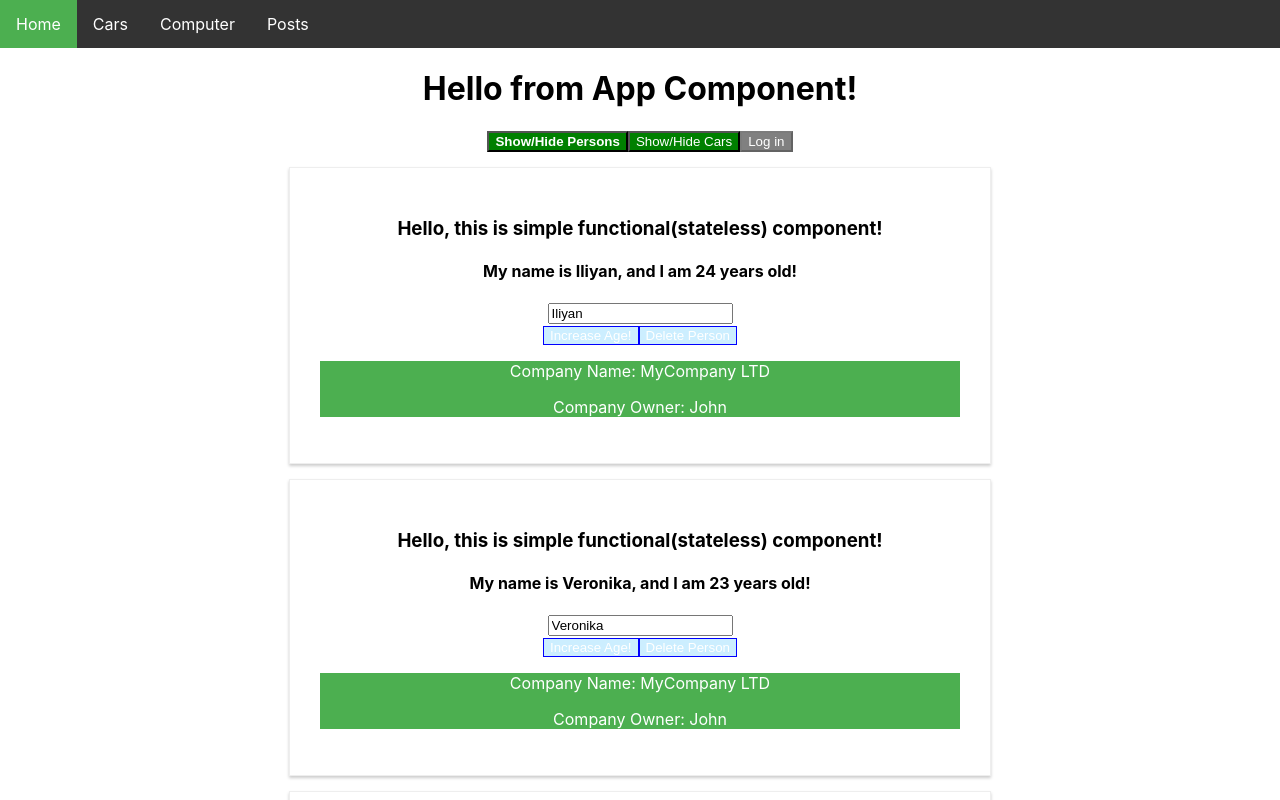
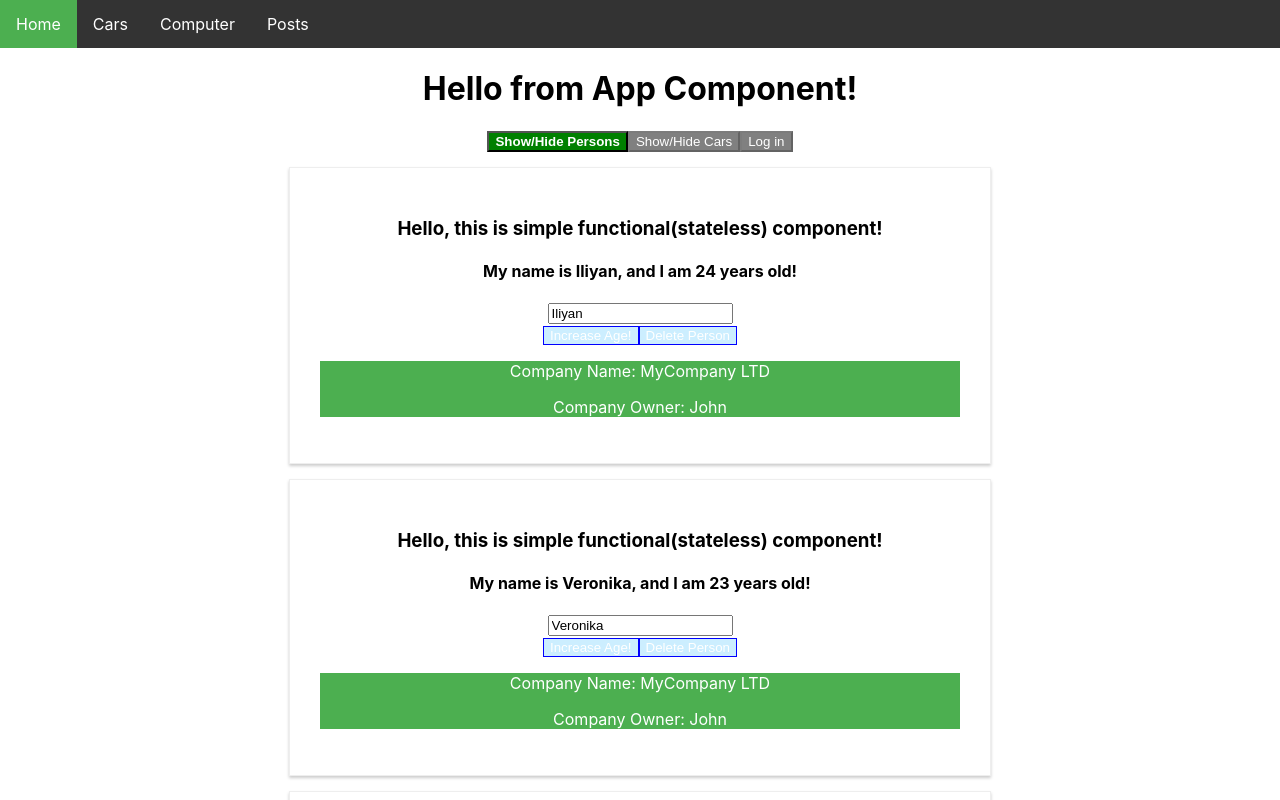
Before and after one commit to iliyanBachiyski/React-The-Complete-Guide, a React (Create React App) app: page / in a window 1280 px wide. Shown: the top 800 px of the page. Built offline with nearby package versions, Linux system fonts and the light colour scheme.

Commit message:
Added additional style to header buttons.

```diff
--- a/src/App.module.css
+++ b/src/App.module.css
@@ -47,6 +47,10 @@ button.green:hover {
   background-color: grey;
 }
 
+.green:disabled:hover {
+  background-color: grey;
+}
+
 @media (max-width: 1024px) {
   .App {
     width: 450px;
--- a/src/components/Header/Header.js
+++ b/src/components/Header/Header.js
@@ -2,6 +2,7 @@ import React, { useEffect, useRef, Fragment } from "react";
 import AuthContext from "../../context/auth-context";
 import Navigation from "../Navigation/Navigation";
 import appModuleStyles from "../../App.module.css";
+import { withRouter } from "react-router-dom";
 
 const header = props => {
   const personButtonRef = useRef(null);
@@ -28,16 +29,21 @@ const header = props => {
   }
   return (
     <Fragment>
-      <Navigation {...props.location} />
+      <Navigation />
       <h1>{props.title}</h1>
       <button
         className={classes.join(" ")}
         onClick={props.tooglePersonHandler}
         ref={personButtonRef}
+        disabled={props.location.pathname !== "/"}
       >
         Show/Hide Persons
       </button>
-      <button className={buttonColorStyle} onClick={props.toogleCarsHandler}>
+      <button
+        className={buttonColorStyle}
+        onClick={props.toogleCarsHandler}
+        disabled={props.location.pathname !== "/cars"}
+      >
         Show/Hide Cars
       </button>
       <AuthContext.Consumer>
@@ -45,7 +51,7 @@ const header = props => {
           <button
             className={appModuleStyles.green}
             onClick={context.login}
-            disabled={!props.showCars}
+            disabled={!props.showCars || props.location.pathname !== "/cars"}
           >
             Log in
           </button>
@@ -60,4 +66,4 @@ const header = props => {
  * Into Class-based component this optimization can be implement in shouldComponentUpdate() method
  * It will be re-renderd only the props get changed.
  */
-export default React.memo(header);
+export default withRouter(React.memo(header));
```
